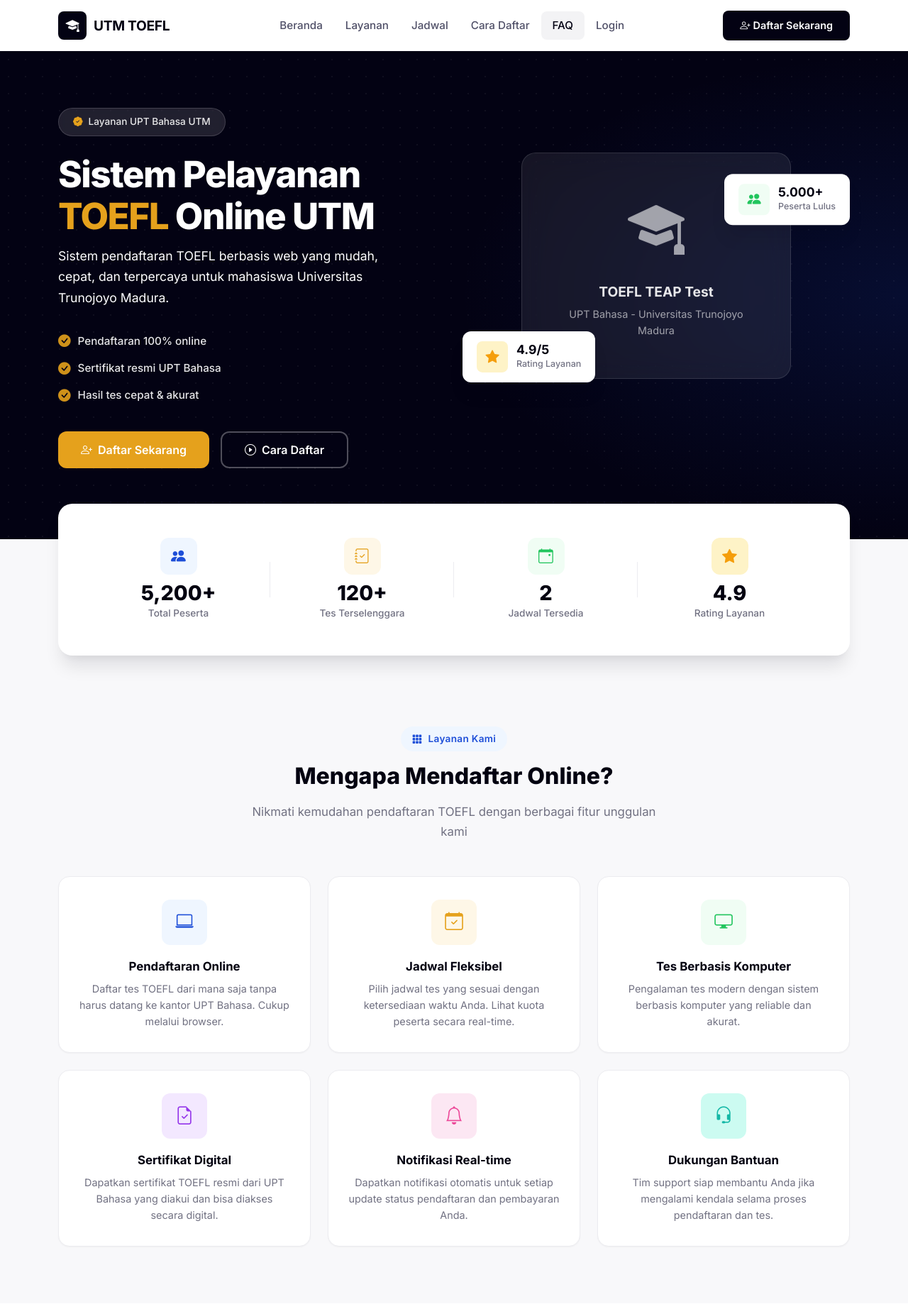
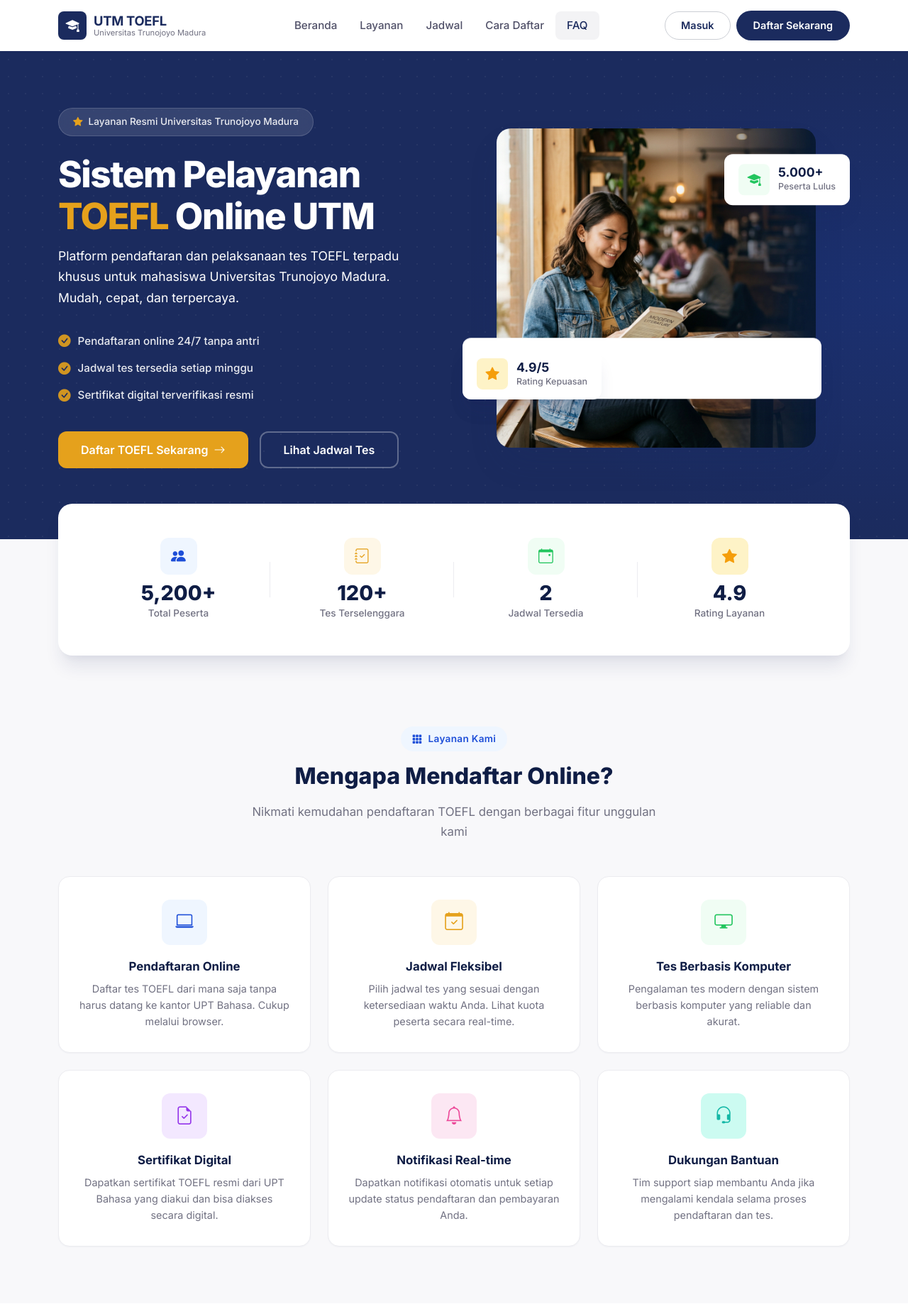
Before and after one commit to Vazz-B/toefl-rpl, a PHP site: page / in a window 1280 px wide. Shown: the top 1838 px of the page at 71% size. Run offline with PHP 8.4, Linux system fonts and the light colour scheme; data comes from the database, SQL or seed files in the repository; some libraries are stand-ins or nearby versions.

Commit message:
feat: fix colors to navy blue per SKPL, add hero image, navbar update, jadwal page

```diff
--- a/frontend/assets/css/style.css
+++ b/frontend/assets/css/style.css
@@ -7,20 +7,20 @@
 /* ---------- CSS Variables / Design Tokens ---------- */
 /* Figma: Website Design for TOEFL Service - Color Reference */
 :root {
-    /* Primary Colors - From Figma (dark near-black with purple undertone) */
-    --primary: #030213;
-    --primary-dark: #020110;
+    /* Primary Colors - SKPL Navy Blue */
+    --primary: #1B2B5E;
+    --primary-dark: #0F1D45;
     --primary-light: #1D4ED8;
     --primary-lighter: #3B82F6;
 
-    /* Accent Colors - Figma Gold/Orange */
+    /* Accent Colors - SKPL Gold/Orange */
     --accent: #E5A11C;
     --accent-hover: #D4920F;
     --accent-light: #FEF7E7;
     --accent-gold: #E5A11C;
     --accent-gold-light: #FEF3C7;
 
-    /* Secondary / Info - Figma Blue */
+    /* Secondary / Info - Blue */
     --secondary: #1D4ED8;
     --secondary-light: #EFF6FF;
 
@@ -34,8 +34,8 @@
     --info: #3B82F6;
     --info-light: #EFF6FF;
 
-    /* Neutrals - Figma palette */
-    --dark: #030213;
+    /* Neutrals */
+    --dark: #1B2B5E;
     --gray-900: #1A1A2E;
     --gray-700: #3D3D54;
     --gray-600: #505068;
@@ -58,12 +58,12 @@
     --navbar-height: 72px;
 
     /* Shadows */
-    --shadow-xs: 0 1px 2px rgba(3, 2, 19, 0.04);
-    --shadow-sm: 0 1px 3px rgba(3, 2, 19, 0.08), 0 1px 2px rgba(3, 2, 19, 0.04);
-    --shadow-md: 0 4px 6px -1px rgba(3, 2, 19, 0.08), 0 2px 4px -1px rgba(3, 2, 19, 0.04);
-    --shadow-lg: 0 10px 15px -3px rgba(3, 2, 19, 0.08), 0 4px 6px -2px rgba(3, 2, 19, 0.04);
-    --shadow-xl: 0 20px 25px -5px rgba(3, 2, 19, 0.1), 0 10px 10px -5px rgba(3, 2, 19, 0.04);
-    --shadow-2xl: 0 25px 50px -12px rgba(3, 2, 19, 0.2);
+    --shadow-xs: 0 1px 2px rgba(27, 43, 94, 0.04);
+    --shadow-sm: 0 1px 3px rgba(27, 43, 94, 0.08), 0 1px 2px rgba(27, 43, 94, 0.04);
+    --shadow-md: 0 4px 6px -1px rgba(27, 43, 94, 0.08), 0 2px 4px -1px rgba(27, 43, 94, 0.04);
+    --shadow-lg: 0 10px 15px -3px rgba(27, 43, 94, 0.08), 0 4px 6px -2px rgba(27, 43, 94, 0.04);
+    --shadow-xl: 0 20px 25px -5px rgba(27, 43, 94, 0.1), 0 10px 10px -5px rgba(27, 43, 94, 0.04);
+    --shadow-2xl: 0 25px 50px -12px rgba(27, 43, 94, 0.2);
     --shadow-accent: 0 8px 24px rgba(229, 161, 28, 0.35);
 
     /* Borders - Figma uses rounded corners */
@@ -225,6 +225,25 @@ img {
     font-size: 1.2rem;
 }
 
+.navbar-brand-text {
+    display: flex;
+    flex-direction: column;
+    line-height: 1.2;
+}
+
+.navbar-brand-text .brand-name {
+    font-size: 1.15rem;
+    font-weight: 700;
+    color: var(--primary);
+}
+
+.navbar-brand-text .brand-sub {
+    font-size: 0.7rem;
+    font-weight: 400;
+    color: var(--gray-500);
+    letter-spacing: 0;
+}
+
 .public-navbar .nav-link {
     font-weight: 500;
     color: var(--gray-600) !important;
@@ -238,6 +257,22 @@ img {
 .public-navbar .nav-link.active {
     color: var(--primary) !important;
     background: var(--gray-100);
+}
+
+.btn-nav-masuk {
+    background: transparent !important;
+    color: var(--primary) !important;
+    border: 1.5px solid var(--gray-300) !important;
+    font-weight: 600;
+    padding: 8px 22px !important;
+    border-radius: var(--radius-full) !important;
+    transition: var(--transition);
+    font-size: 0.9rem !important;
+}
+
+.btn-nav-masuk:hover {
+    border-color: var(--primary) !important;
+    background: var(--secondary-light) !important;
 }
 
 .btn-nav-cta {
@@ -246,7 +281,7 @@ img {
     border: none !important;
     font-weight: 600;
     padding: 10px 24px !important;
-    border-radius: var(--radius-sm) !important;
+    border-radius: var(--radius-full) !important;
     transition: var(--transition);
     font-size: 0.9rem !important;
 }
@@ -413,14 +448,14 @@ img {
     transform: translateY(-2px);
 }
 
-/* Hero Floating Cards */
+/* Hero Visual - Student Image */
 .hero-visual {
     position: relative;
     height: 100%;
-    min-height: 380px;
-}
-
-.hero-illustration {
+    min-height: 420px;
+}
+
+.hero-image-wrapper {
     position: relative;
     width: 100%;
     height: 100%;
@@ -429,35 +464,41 @@ img {
     justify-content: center;
 }
 
-.hero-main-card {
-    background: rgba(255, 255, 255, 0.08);
-    backdrop-filter: blur(20px);
-    border: 1px solid rgba(255, 255, 255, 0.12);
+.hero-student-img {
+    width: 100%;
+    max-width: 450px;
+    height: auto;
     border-radius: var(--radius-xl);
-    padding: 40px;
-    width: 100%;
-    max-width: 380px;
-    text-align: center;
+    object-fit: cover;
+    box-shadow: var(--shadow-2xl);
+}
+
+/* Floating Quote Card - SKPL design */
+.floating-card-quote {
+    position: absolute;
+    bottom: 60px;
+    left: 0;
+    right: 40px;
+    background: rgba(27, 43, 94, 0.85);
+    backdrop-filter: blur(12px);
+    border-radius: var(--radius-md);
+    padding: 18px 24px;
+    z-index: 2;
     animation: floatCard 6s ease-in-out infinite;
-}
-
-.hero-main-card i {
-    font-size: 5rem;
-    opacity: 0.6;
-    display: block;
-    margin-bottom: 16px;
-}
-
-.hero-main-card h4 {
+    animation-delay: 0.8s;
+}
+
+.fc-quote-text {
+    color: var(--white);
+    font-size: 1.05rem;
     font-weight: 700;
-    font-size: 1.2rem;
-    margin-bottom: 8px;
-    opacity: 0.9;
-}
-
-.hero-main-card p {
-    font-size: 0.9rem;
-    opacity: 0.6;
+    margin-bottom: 4px;
+}
+
+.fc-quote-sub {
+    color: rgba(255, 255, 255, 0.7);
+    font-size: 0.82rem;
+    font-weight: 400;
 }
 
 .floating-card {
--- a/frontend/templates/header.php
+++ b/frontend/templates/header.php
@@ -175,7 +175,10 @@ $flash = getFlash();
                 <div class="navbar-brand-icon">
                     <i class="bi bi-mortarboard-fill"></i>
                 </div>
-                <span>UTM TOEFL</span>
+                <div class="navbar-brand-text">
+                    <span class="brand-name">UTM TOEFL</span>
+                    <span class="brand-sub">Universitas Trunojoyo Madura</span>
+                </div>
             </a>
             <button class="navbar-toggler" type="button" data-bs-toggle="collapse" data-bs-target="#publicNav" aria-controls="publicNav" aria-expanded="false" aria-label="Toggle navigation">
                 <i class="bi bi-list fs-4" style="color: var(--primary);"></i>
@@ -189,7 +192,7 @@ $flash = getFlash();
                         <a class="nav-link" href="#layanan">Layanan</a>
                     </li>
                     <li class="nav-item">
-                        <a class="nav-link" href="#jadwal">Jadwal</a>
+                        <a class="nav-link" href="<?= BASE_URL ?>/jadwal.php">Jadwal</a>
                     </li>
                     <li class="nav-item">
                         <a class="nav-link" href="#cara-daftar">Cara Daftar</a>
@@ -197,13 +200,11 @@ $flash = getFlash();
                     <li class="nav-item">
                         <a class="nav-link" href="#faq">FAQ</a>
                     </li>
-                    <li class="nav-item">
-                        <a class="nav-link" href="<?= BASE_URL ?>/login.php">Login</a>
-                    </li>
                 </ul>
-                <a href="<?= BASE_URL ?>/register.php" class="btn btn-nav-cta d-none d-lg-inline-flex">
-                    <i class="bi bi-person-plus me-1"></i>Daftar Sekarang
-                </a>
+                <div class="d-flex align-items-center gap-2">
+                    <a href="<?= BASE_URL ?>/login.php" class="btn btn-nav-masuk d-none d-lg-inline-flex">Masuk</a>
+                    <a href="<?= BASE_URL ?>/register.php" class="btn btn-nav-cta d-none d-lg-inline-flex">Daftar Sekarang</a>
+                </div>
             </div>
         </div>
     </nav>
--- a/index.php
+++ b/index.php
@@ -38,51 +38,55 @@ require_once __DIR__ . '/frontend/templates/header.php';
         <div class="row align-items-center">
             <div class="col-lg-6">
                 <div class="hero-badge">
-                    <i class="bi bi-patch-check-fill"></i>
-                    Layanan UPT Bahasa UTM
+                    <i class="bi bi-star-fill"></i>
+                    Layanan Resmi Universitas Trunojoyo Madura
                 </div>
                 <h1>Sistem Pelayanan<br><span class="hero-highlight">TOEFL</span> Online UTM</h1>
-                <p class="hero-desc">Sistem pendaftaran TOEFL berbasis web yang mudah, cepat, dan terpercaya untuk
-                    mahasiswa Universitas Trunojoyo Madura.</p>
+                <p class="hero-desc">Platform pendaftaran dan pelaksanaan tes TOEFL terpadu khusus untuk
+                    mahasiswa Universitas Trunojoyo Madura. Mudah, cepat, dan terpercaya.</p>
                 <ul class="hero-checklist">
-                    <li><i class="bi bi-check-circle-fill"></i> Pendaftaran 100% online</li>
-                    <li><i class="bi bi-check-circle-fill"></i> Sertifikat resmi UPT Bahasa</li>
-                    <li><i class="bi bi-check-circle-fill"></i> Hasil tes cepat & akurat</li>
+                    <li><i class="bi bi-check-circle-fill"></i> Pendaftaran online 24/7 tanpa antri</li>
+                    <li><i class="bi bi-check-circle-fill"></i> Jadwal tes tersedia setiap minggu</li>
+                    <li><i class="bi bi-check-circle-fill"></i> Sertifikat digital terverifikasi resmi</li>
                 </ul>
                 <div class="hero-buttons">
                     <a href="<?= BASE_URL ?>/register.php" class="btn btn-hero-primary">
-                        <i class="bi bi-person-plus"></i> Daftar Sekarang
+                        Daftar TOEFL Sekarang <i class="bi bi-arrow-right"></i>
                     </a>
-                    <a href="#cara-daftar" class="btn btn-hero-secondary">
-                        <i class="bi bi-play-circle"></i> Cara Daftar
+                    <a href="<?= BASE_URL ?>/jadwal.php" class="btn btn-hero-secondary">
+                        Lihat Jadwal Tes
                     </a>
                 </div>
             </div>
             <div class="col-lg-6 d-none d-lg-block">
                 <div class="hero-visual">
-                    <div class="hero-illustration">
-                        <div class="hero-main-card">
-                            <i class="bi bi-mortarboard-fill"></i>
-                            <h4>TOEFL TEAP Test</h4>
-                            <p>UPT Bahasa - Universitas Trunojoyo Madura</p>
-                        </div>
+                    <!-- Student Image -->
+                    <div class="hero-image-wrapper">
+                        <img src="<?= BASE_URL ?>/frontend/assets/images/hero-student.png" alt="Mahasiswa UTM" class="hero-student-img">
                     </div>
+                    <!-- Floating Card: 5000+ Peserta -->
                     <div class="floating-card floating-card-1">
                         <div class="fc-icon green">
-                            <i class="bi bi-people-fill"></i>
+                            <i class="bi bi-mortarboard-fill"></i>
                         </div>
                         <div>
                             <div class="fc-value">5.000+</div>
                             <div class="fc-label">Peserta Lulus</div>
                         </div>
                     </div>
+                    <!-- Floating Card: Testimonial -->
+                    <div class="floating-card floating-card-quote">
+                        <div class="fc-quote-text">"Raih Skor TOEFL Terbaikmu!"</div>
+                        <div class="fc-quote-sub">Bersama ribuan mahasiswa UTM yang telah berhasil</div>
+                    </div>
+                    <!-- Floating Card: Rating -->
                     <div class="floating-card floating-card-2">
                         <div class="fc-icon gold">
                             <i class="bi bi-star-fill"></i>
                         </div>
                         <div>
                             <div class="fc-value">4.9/5</div>
-                            <div class="fc-label">Rating Layanan</div>
+                            <div class="fc-label">Rating Kepuasan</div>
                         </div>
                     </div>
                 </div>
```
Also changed, not shown: other parts of frontend/assets/css/style.css (+179 -2 lines), jadwal.php (added, +110 -0 lines), frontend/assets/images/hero-student.png (added).
